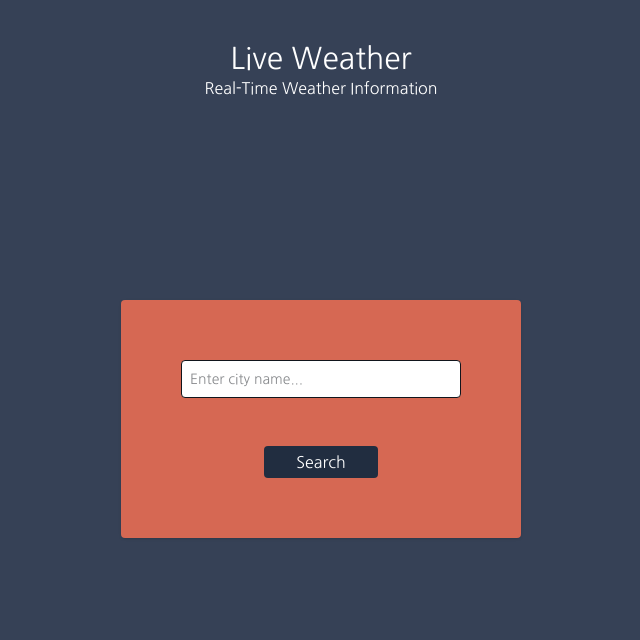
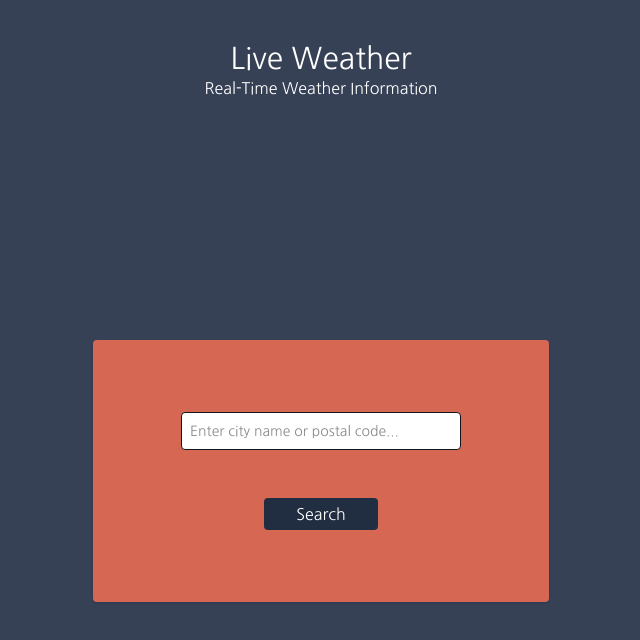
Before and after one commit to snoberyman/weather-app, a React (Vite) app: page / in a window 1280 px wide. Shown: the top 640 px of the page, without its empty margins (319-959 px from the left). Built offline with nearby package versions, Linux system fonts and the light colour scheme; no server answers.

Commit message:
added tooltip

```diff
--- a/package.json
+++ b/package.json
@@ -16,6 +16,7 @@
     "react": "^19.0.0",
     "react-dom": "^19.0.0",
     "react-redux": "^9.2.0",
+    "react-tooltip": "^5.28.0",
     "tailwindcss": "^4.0.9"
   },
   "devDependencies": {
--- a/src/features/mainInput/mainInput.tsx
+++ b/src/features/mainInput/mainInput.tsx
@@ -1,4 +1,6 @@
-import React, { useState, useEffect } from "react";
+import { useState, useEffect } from "react";
+import { Tooltip } from "react-tooltip"; // Import the tooltip library
+
 import { useDispatch } from "react-redux";
 import { setCurrent, setLocation, setForecast } from "../../app/weatherSlice"; // import weather redux slice
 import { WeatherData } from "../../types/weatherTypes"; // Import the weather data interface (types)
@@ -10,25 +12,50 @@ const MainInput = ({ fontLoaded }: { fontLoaded: boolean }) => {
   const apiKey = import.meta.env.VITE_WEATHER_API_KEY;
   const dispatch = useDispatch();
 
-  const [loaded, setLoaded] = useState(false); // sates to wait for fonts to be loaded before enabling transition
+  const [loaded, setLoaded] = useState<boolean>(false); // sates to wait for fonts to be loaded before enabling transition
   const [inputValue, setInputValue] = useState<string>(""); // state to capture input field value
-  const [isCalled, setIsCalled] = useState(false); // state to check if API has been called once
+  const [isValid, setIsValid] = useState<boolean>(true); // state to track input validity
+  const [isCalled, setIsCalled] = useState<boolean>(false); // state to check if API has been called once
+  const [isButtonClicked, setIsButtonClicked] = useState<boolean>(false); // state to track button first click
+
 
   useEffect(() => {
-    // Delay transition effect by 500ms to allow fonts to load
-    const timeoutId = setTimeout(() => {
-      setLoaded(true); // Enable transition after delay
-    }, 500);
-    // Cleanup timeout on component unmount
-    return () => clearTimeout(timeoutId);
-  }, []);
+    if (fontLoaded) { // wait for fonts (or other assets) to load
+      // Delay transition effect by 100ms for component to load, then allow transtion effect
+      const timeoutId = setTimeout(() => {
+        setLoaded(true); // Enable transition after delay. This prevents initial transition.
+      }, 100);
 
-  // capture input field value
-  const handleInputChange = (e: React.ChangeEvent<HTMLInputElement>) => {
-    setInputValue(e.target.value);
+      // Cleanup timeout on component unmount or if fontLoaded changes
+      return () => clearTimeout(timeoutId);
+    }
+  }, [fontLoaded]); // Run effect only when fontLoaded changes
+
+
+  // Regex to validate city name (letters and spaces) or postal code (numbers)
+  const validateInput = (value: string) => {
+    if (value.trim() === "") {
+      setIsButtonClicked(false);
+      return true
+    }
+    const cityNameRegex = /^[A-Za-z\s]+$/; // Allows letters and spaces
+    const postalCodeRegex = /^\d+$/; // Allows only numbers
+    return cityNameRegex.test(value) || postalCodeRegex.test(value);
+  };
+  // Capture input field value
+  const handleInputChange = (e: React.ChangeEvent<HTMLInputElement>): void => {
+    const value = e.target.value;
+    setInputValue(value);
+    setIsValid(validateInput(value)); // Validate input on change
   };
 
+
   const handleAddTodo = () => {
+    setIsButtonClicked(true); // Set button clicked to true
+    if (inputValue.trim() === "") {
+      // If input is empty, show tooltip, and do not call API
+      return;
+    }
     // Fetch weather data from the API
     setIsCalled(true);
     axios
@@ -63,35 +90,52 @@ const MainInput = ({ fontLoaded }: { fontLoaded: boolean }) => {
       .catch((error) => {
         console.error("Error fetching weather data:", error);
       });
+    setIsButtonClicked(false);
     setInputValue(""); // Reset the input field
   };
 
+  const tooltipContent =
+    inputValue.trim() === ""
+      ? "Input cannot be empty!"
+      : "Invalid input! Please enter city names or postal codes only.";
+
   if (!fontLoaded) {
-    return <div></div>; // Show loading text until fonts are ready
+    return <div></div>; // Show empty if fonts not loaded yet
   }
 
   return (
     <div
-      className={`${
-        loaded ? "transform transition-all duration-500 ease-out" : ""
-      }  bg-primary-orange  rounded flex  items-center  shadow-sm shadow-black${
-        isCalled
-          ? "sm:py-8 sm:px-12  md:py-8 md:px-20 flex max-sm:flex-col sm-flex-col md:flex-row  md:translate-y-0 lg:translate-y-0 max-sm:py-15 max-sm:px-15 "
-          : "md:translate-y-20 lg:translate-y-40 py-15 px-15 flex flex-col"
-      }`}
+      className={`${loaded ? "transform transition-all duration-500 ease-out" : ""
+        }  bg-primary-orange  rounded flex  items-center  shadow-sm shadow-black${isCalled
+          ? " sm:px-12  sm:py-8  md:py-8 md:px-20 flex max-sm:flex-col sm-flex-col md:flex-row  md:translate-y-0 lg:translate-y-0 max-sm:py-15 max-sm:px-15 "
+          : " md:translate-y-20 lg:translate-y-50 lg:py-15 lg:px-20 xl:py-18 xl:px-22 py-15 px-15 flex flex-col "
+        }`}
     >
       <input
+
         type="text"
         value={inputValue}
+
         onChange={handleInputChange}
-        className={`text-primary-black bg-white border border-primary-black p-2 rounded w-10vw sm:w-50 md:w-60 lg:w-70  text-sm focus:outline-none ${
-          isCalled ? "mb-0 mr-8 max-sm:mb-12 max-sm:mr-0" : "mb-12"
-        }`}
-        placeholder="Enter city name..."
+        className={`text-primary-black bg-white border ${isValid ? "border-primary-black" : "border-red-500"
+          } p-2 rounded w-10vw sm:w-50 md:w-60 lg:w-70 text-sm focus:outline-none ${isCalled ? "mb-0 mr-8 max-sm:mb-12 max-sm:mr-0" : "mb-12"
+          }`}
+        placeholder="Enter city name or postal code..."
+        data-tooltip-id="input-error-tooltip" // Add tooltip ID
+        data-tooltip-content={tooltipContent}
+        data-tooltip-place="top"
       />
+      {/* Show tooltip if input is invalid */}
+      {!isValid && (
+        <Tooltip id="input-error-tooltip" isOpen={!isValid} />
+      )}
+      {inputValue.trim() === "" && isButtonClicked && (
+        <Tooltip id="input-error-tooltip" isOpen={true} />
+      )}
       <button
+        disabled={isValid ? false : true}
         onClick={handleAddTodo}
-        className="bg-primary-blue text-white py-1 px-8  rounded text-m cursor-pointer hover:bg-primary-rose hover:shadow-md"
+        className={`${isValid ? "bg-primary-blue cursor-pointer hover:bg-primary-rose hover:shadow-md" : "bg-gray-600"}  text-white py-1 px-8  rounded text-m`}
       >
         Search
       </button>
```
Also changed, not shown: 1 other file (tests, documents, lock files or other folders).
